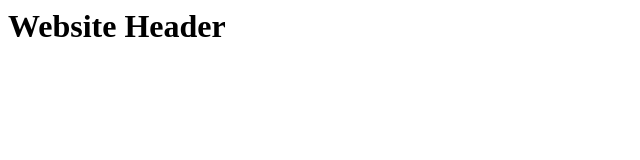
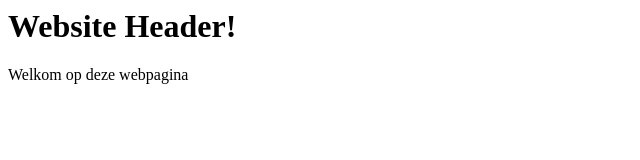
Before and after one commit to alexvanmanen/vcontrol, a plain HTML site: page index.html in a window 1280 px wide. Shown: the whole page, without its empty margins (0-640 px from the left). Drawn offline with Linux system fonts and the light colour scheme.

Commit message:
Change to welcome message

```diff
--- a/index.html
+++ b/index.html
@@ -3,6 +3,7 @@
 		<title>Titel</title>
 	</head>
 	<body>
-		<H1>Website Header</h1>
+		<H1>Website Header!</h1>
+		Welkom op deze webpagina
 	</body>
 </html>
```
